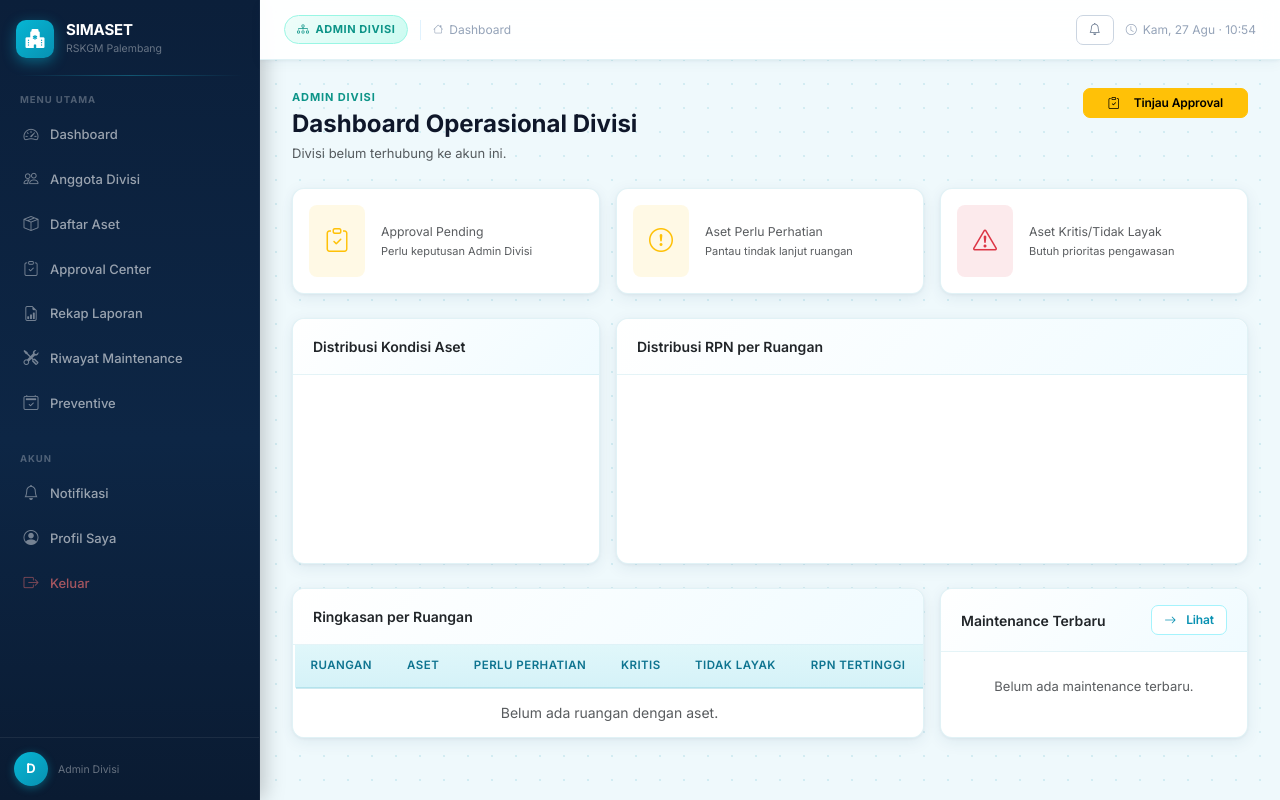
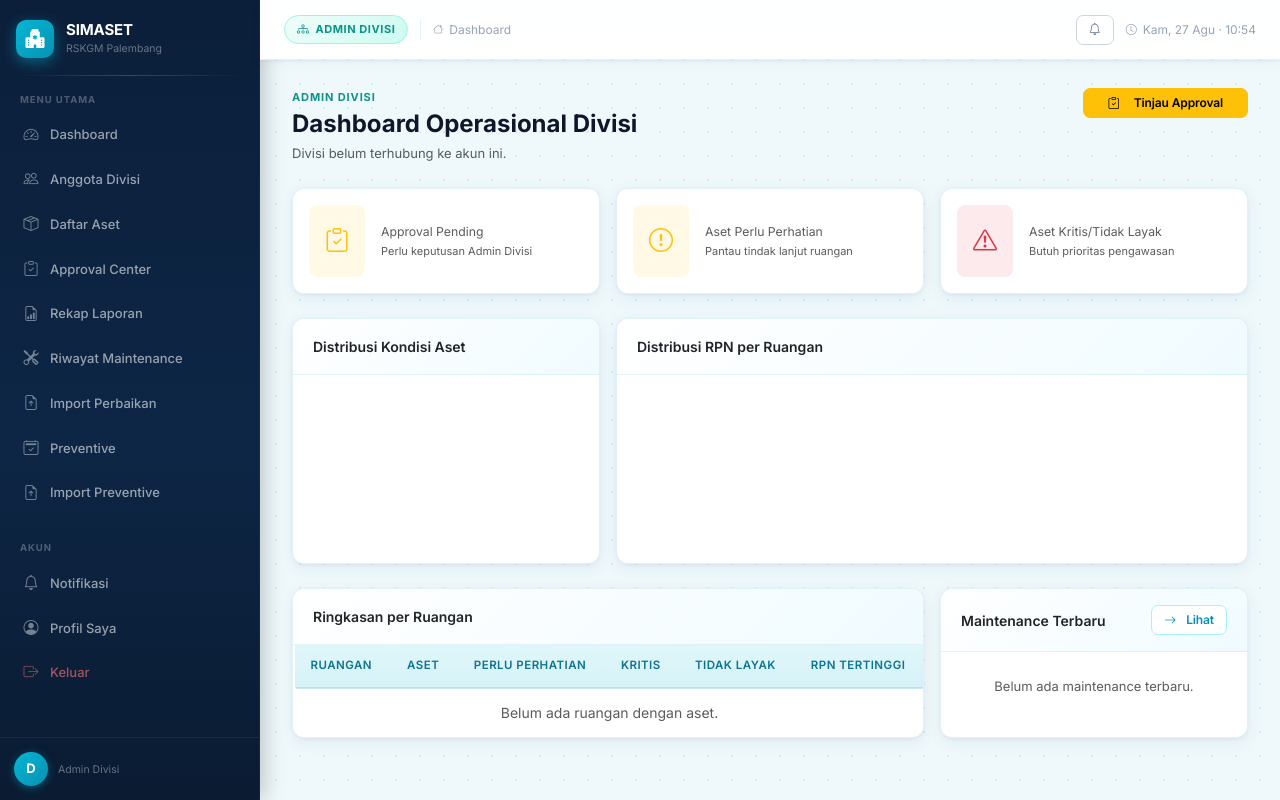
Before and after one commit to SuhastraDev/pencatatan-aset-fmea, a Python web app: template app/templates/divisi/dashboard.html in a window 1280 px wide. Run offline with Jinja, Linux system fonts and the light colour scheme; the template is opened without the code that fills it, so the values that code supplies are empty; a map, chart or similar area stays blank.

Commit message:
feat: expose excel import menus

```diff
--- a/app/templates/layouts/base_divisi.html
+++ b/app/templates/layouts/base_divisi.html
@@ -65,10 +65,24 @@
         </a>
       </li>
       <li>
+        <a href="{{ url_for('divisi.maintenance_import') }}"
+           class="sidebar-link {% if request.endpoint == 'divisi.maintenance_import' %}active{% endif %}">
+          <i class="bi bi-file-earmark-arrow-up"></i>
+          <span>Import Perbaikan</span>
+        </a>
+      </li>
+      <li>
         <a href="{{ url_for('divisi.preventive_index') }}"
            class="sidebar-link {% if 'preventive' in request.endpoint %}active{% endif %}">
           <i class="bi bi-calendar2-check"></i>
           <span>Preventive</span>
+        </a>
+      </li>
+      <li>
+        <a href="{{ url_for('divisi.preventive_import') }}"
+           class="sidebar-link {% if request.endpoint == 'divisi.preventive_import' %}active{% endif %}">
+          <i class="bi bi-file-earmark-arrow-up"></i>
+          <span>Import Preventive</span>
         </a>
       </li>
     </ul>
```
Also changed, not shown: app/templates/layouts/base_ruangan.html (+14 -0 lines).
